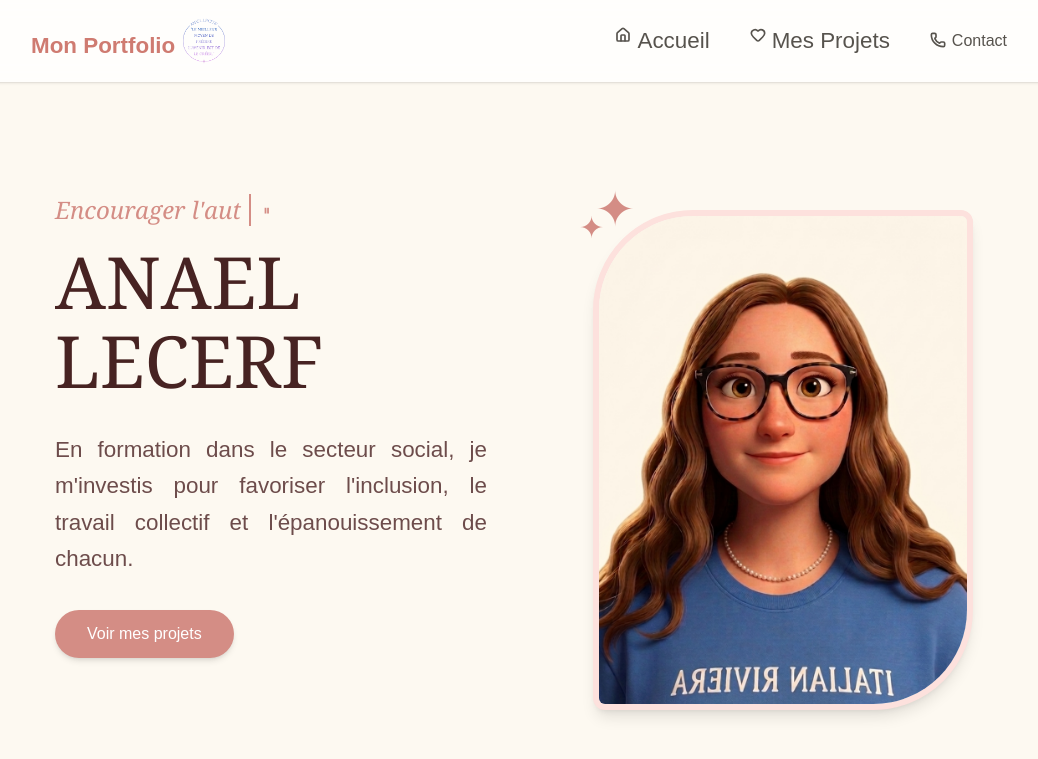
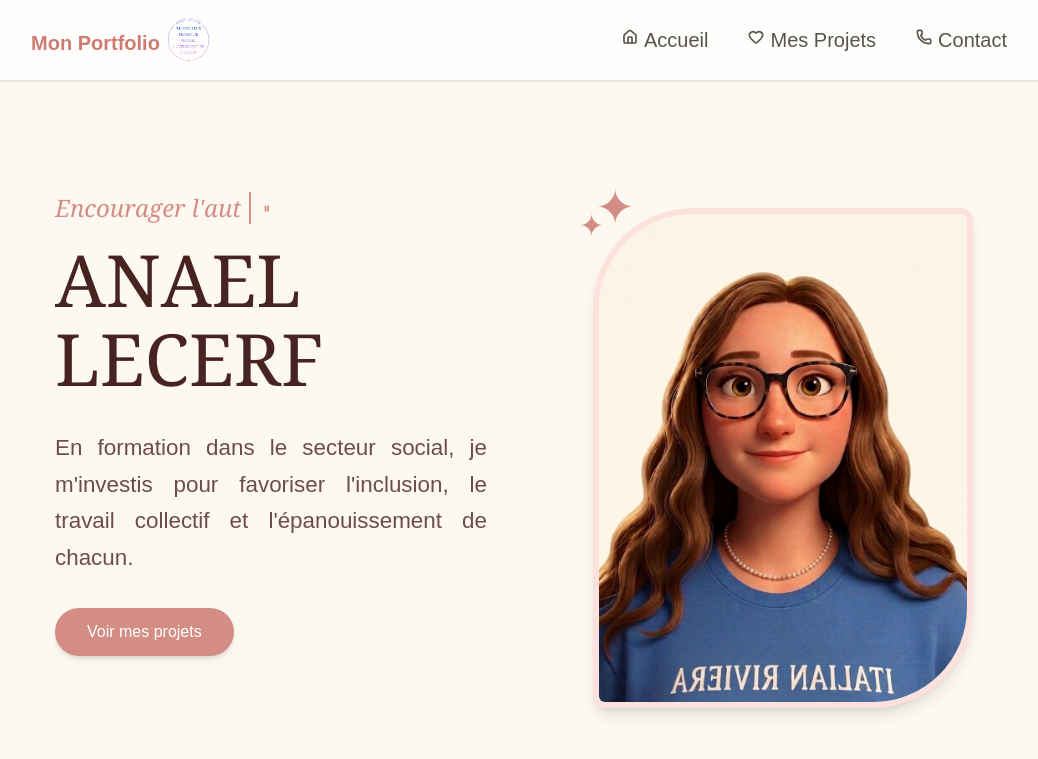
Before and after one commit to ykanael/portfolio, a Next.js app: page / in a window 1280 px wide. Shown: the top 759 px of the page, without its empty margins (113-1151 px from the left). Built offline with nearby package versions, Linux system fonts and the light colour scheme.

Commit message:
Update layout.tsx

```diff
--- a/app/layout.tsx
+++ b/app/layout.tsx
@@ -15,8 +15,8 @@ export default function RootLayout({ children }: Readonly<{ children: React.Reac
       <body className="antialiased min-h-screen flex flex-col justify-between">
         <nav className="bg-white/80 backdrop-blur-sm shadow-sm sticky top-0 z-50">
           <div className="max-w-5xl mx-auto px-4 py-4 flex justify-between items-center">
-            <div className="flex gap-2">
-              <Link href="/" className="xl:text-[1.4rem] font-bold text-xl text-[#CF7B71] top-[0.830rem] relative">
+            <div className="xl:text-xl flex gap-2">
+              <Link href="/" className="xl:text-xl font-bold text-xl text-[#CF7B71] top-[0.830rem] relative">
                 Mon Portfolio
               </Link>
               <Image
@@ -34,8 +34,8 @@ export default function RootLayout({ children }: Readonly<{ children: React.Reac
                 href="/"
                 className="px-4 py-2 transition-all duration-300 hover:bg-[#cf877f] hover:text-white hover:rounded-[2.5rem]"
               >
-                <div className="xl:text-[1.4rem] flex gap-1.5">
-                  <House className="xl:text-[1.4rem] w-4 h-5 relative top-[0.075rem]" strokeWidth={2.5} />
+                <div className="xl:text-xl flex gap-1.5">
+                  <House className="w-4 h-5 relative top-[0.075rem]" strokeWidth={2.5} />
                   Accueil
                 </div>
               </Link>
@@ -43,8 +43,8 @@ export default function RootLayout({ children }: Readonly<{ children: React.Reac
                 href="/projets"
                 className="px-4 py-2 transition-all duration-300 hover:bg-[#cf877f] hover:text-white hover:rounded-[2.5rem]"
               >
-                <div className="xl:text-[1.4rem] flex gap-1.5">
-                  <Heart className="xl:text-[1.4rem] w-4 h-5 relative top-[0.075rem]" strokeWidth={2.5} />
+                <div className="xl:text-xl flex gap-1.5">
+                  <Heart className="w-4 h-5 relative top-[0.075rem]" strokeWidth={2.5} />
                   Mes Projets
                 </div>
               </Link>
@@ -52,8 +52,8 @@ export default function RootLayout({ children }: Readonly<{ children: React.Reac
                 href="/contact"
                 className="px-4 py-2 transition-all duration-300 hover:bg-[#cf877f] hover:text-white hover:rounded-[2.5rem]"
               >
-                <div className="flex gap-1.5">
-                  <Phone className="xl:text-[1.4rem] w-4 h-5 relative top-[0.075rem]" strokeWidth={2.5} />
+                <div className="xl:text-xl flex gap-1.5">
+                  <Phone className="w-4 h-5 relative top-[0.075rem]" strokeWidth={2.5} />
                   Contact
                 </div>
               </Link>
```
